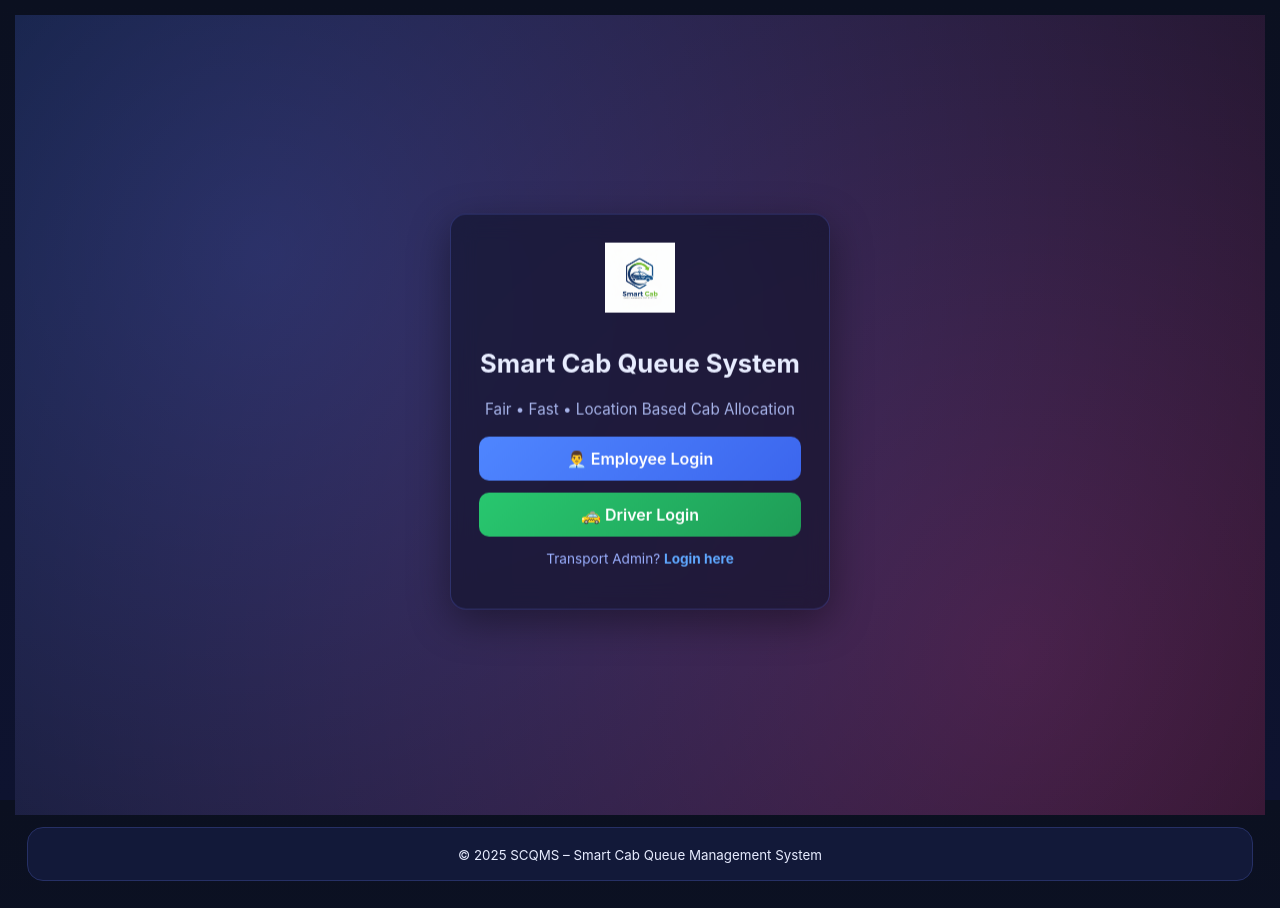
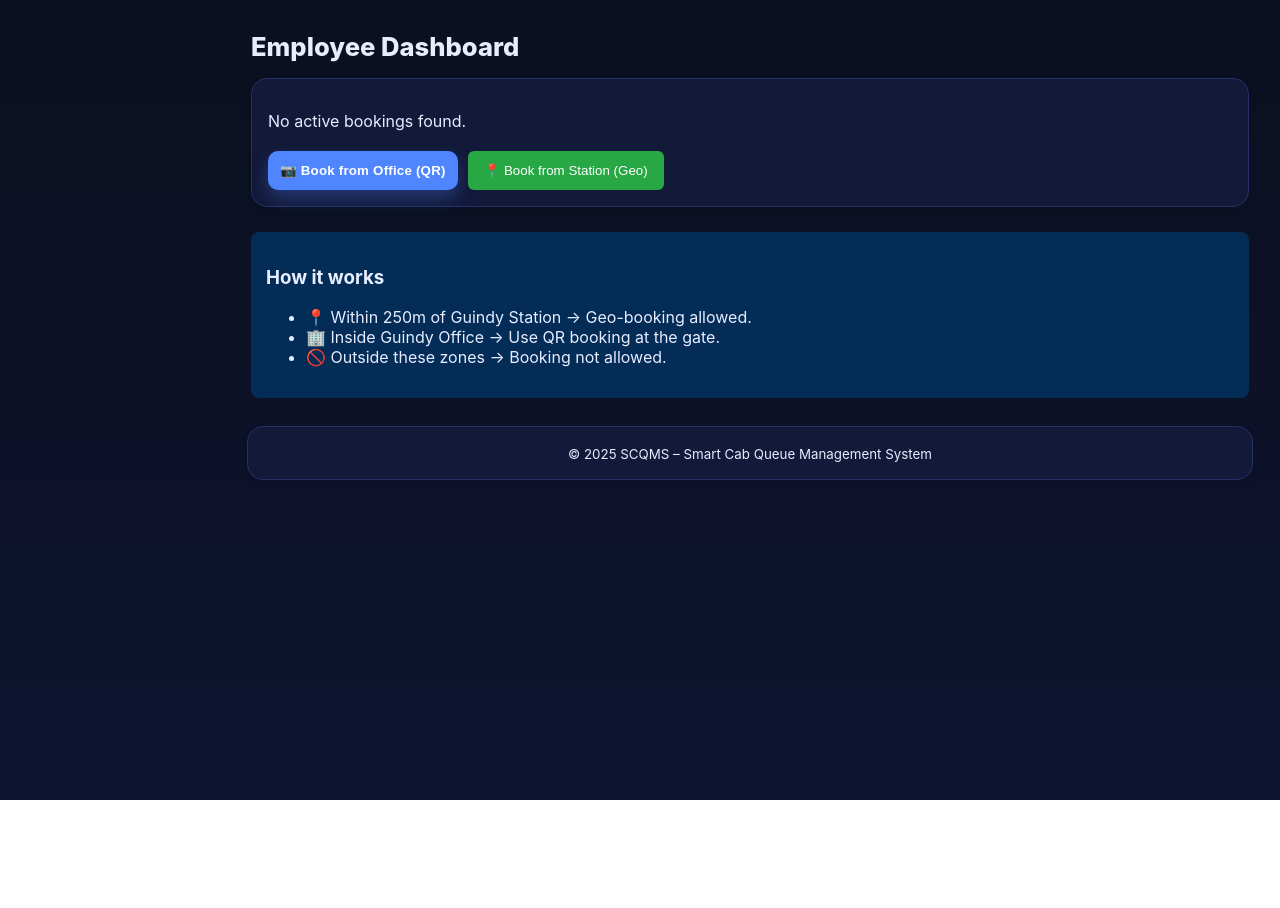
Before and after one commit to guru-projects/Smart-Cab-Queue-Management-System-SCQMS---Frontend, a React (Vite) app: page /employee/dashboard in a window 1280 px wide. Before the commit this address led to /. After the commit the page ends 800 px from the top, so only its background shows below. Built offline with nearby package versions, Linux system fonts and the light colour scheme; no server answers; sample sign-in values are in the browser's storage.

Commit message:
solved connectivity issues and setup empdashboard

```diff
--- a/src/App.jsx
+++ b/src/App.jsx
@@ -1,6 +1,13 @@
-import { BrowserRouter, Routes, Route, Navigate, useLocation } from "react-router-dom";
+import {
+  BrowserRouter,
+  Routes,
+  Route,
+  Navigate,
+  useLocation,
+} from "react-router-dom";
 import { AuthProvider, useAuth } from "./context/AuthContext";
 import { QueueProvider } from "./context/QueueContext";
+import ErrorBoundary from "./pages/ErrorBoundary";
 
 /* Components */
 import Sidebar from "./components/Sidebar";
@@ -39,9 +46,11 @@ function AppLayout() {
   const location = useLocation();
   const hideSidebarRoutes = [
     "/",
-    "/employee/login", "/employee/signup",
-    "/driver/login", "/driver/signup",
-    "/admin/login"
+    "/employee/login",
+    "/employee/signup",
+    "/driver/login",
+    "/driver/signup",
+    "/admin/login",
   ];
 
   const hideSidebar = hideSidebarRoutes.includes(location.pathname);
@@ -51,9 +60,9 @@ function AppLayout() {
       {/* Sidebar visible only after login */}
       {!hideSidebar && <Sidebar />}
 
-      <div style={{ marginLeft: !hideSidebar ? "220px" : "0", padding: "15px" }}>
+      <div
+        style={{ marginLeft: !hideSidebar ? "220px" : "0", padding: "15px" }}>
         <Routes>
-
           {/* HOME */}
           <Route path="/" element={<Home />} />
 
@@ -142,6 +151,7 @@ function AppLayout() {
 
 export default function App() {
   return (
+    <ErrorBoundary>
       <AuthProvider>
         <QueueProvider>
           <BrowserRouter>
@@ -149,5 +159,6 @@ export default function App() {
           </BrowserRouter>
         </QueueProvider>
       </AuthProvider>
+    </ErrorBoundary>
   );
 }
--- a/src/api/axiosInstance.js
+++ b/src/api/axiosInstance.js
@@ -1,3 +1,4 @@
+// src/api/axiosInstance.js
 import axios from "axios";
 
 const api = axios.create({
@@ -5,10 +6,30 @@ const api = axios.create({
   withCredentials: false,
 });
 
-api.interceptors.request.use((config) => {
-  const token = localStorage.getItem("token");
-  if (token) config.headers.Authorization = `Bearer ${token}`;
-  return config;
-});
+// ✅ Attach token automatically
+api.interceptors.request.use(
+  (config) => {
+    const token = localStorage.getItem("token");
+    if (token) config.headers.Authorization = `Bearer ${token}`;
+    return config;
+  },
+  (error) => Promise.reject(error)
+);
+
+// ✅ Handle expired JWTs
+api.interceptors.response.use(
+  (response) => response,
+  (error) => {
+    const status = error.response?.status;
+    if (status === 401) {
+      console.warn("⚠️ Token expired — redirecting to login...");
+      localStorage.removeItem("token");
+      if (!window.location.pathname.includes("/login")) {
+        window.location.href = "/employee/login";
+      }
+    }
+    return Promise.reject(error);
+  }
+);
 
 export default api;
--- a/src/api/bookingApi.js
+++ b/src/api/bookingApi.js
@@ -4,14 +4,12 @@ import api from "./axiosInstance";
 export const createBooking = (employeeId) =>
   api.post(`/api/bookings/create/${employeeId}`);
 
-export const getAllBookings = () =>
-  api.get("/api/bookings/all");
+export const getAllBookings = () => api.get("/api/bookings/all");
 
 export const getBookingsByEmployee = (employeeId) =>
   api.get(`/api/bookings/employee/${employeeId}`);
 
-export const assignNext = () =>
-  api.post("/api/bookings/assign-next");
+export const assignNext = () => api.post("/api/bookings/assign-next");
 
 export const completeBooking = (bookingId) =>
   api.put(`/api/bookings/complete/${bookingId}`);
--- a/src/context/AuthContext.jsx
+++ b/src/context/AuthContext.jsx
@@ -3,35 +3,47 @@ import React, { createContext, useContext, useEffect, useState } from "react";
 const AuthContext = createContext();
 
 export function AuthProvider({ children }) {
-  const [token, setToken] = useState(() => localStorage.getItem("scqms_token"));
-  const [user, setUser] = useState(() => {
-    try {
-      return JSON.parse(localStorage.getItem("scqms_user"));
-    } catch {
-      return null;
+  const [token, setToken] = useState(localStorage.getItem("token") || "");
+  const [user, setUser] = useState(null);
+
+  // ✅ Hydrate user from localStorage on reload
+  useEffect(() => {
+    const savedToken = localStorage.getItem("token");
+    const savedRole = localStorage.getItem("role");
+    const savedEmail = localStorage.getItem("email");
+    const savedName = localStorage.getItem("name");
+
+    if (savedToken && savedEmail) {
+      setToken(savedToken);
+      setUser({
+        role: savedRole?.toLowerCase(),
+        email: savedEmail,
+        name: savedName,
+      });
     }
+  }, []);
+
+function login(token, userData) {
+  // Save to localStorage first
+  localStorage.setItem("token", token);
+  localStorage.setItem("role", userData.role.toLowerCase());
+  localStorage.setItem("name", userData.name);
+  localStorage.setItem("email", userData.email);
+
+  // Immediately update state
+  setUser({
+    role: userData.role.toLowerCase(),
+    email: userData.email,
+    name: userData.name,
   });
+  setToken(token);
+}
 
-  useEffect(() => {
-    if (token) localStorage.setItem("scqms_token", token);
-    else localStorage.removeItem("scqms_token");
-  }, [token]);
-
-  useEffect(() => {
-    if (user) localStorage.setItem("scqms_user", JSON.stringify(user));
-    else localStorage.removeItem("scqms_user");
-  }, [user]);
-
-  function login(tokenValue, userObj) {
-    setToken(tokenValue);
-    setUser(userObj);
-  }
 
   function logout() {
-    setToken(null);
+    setToken("");
     setUser(null);
-    localStorage.removeItem("scqms_token");
-    localStorage.removeItem("scqms_user");
+    localStorage.clear();
   }
 
   return (
--- a/src/context/QueueContext.jsx
+++ b/src/context/QueueContext.jsx
@@ -1,32 +1,45 @@
-import { createContext, useContext, useEffect, useState } from "react";
-import { getAllBookings as queueStatus } from "../api/bookingApi";
+// src/context/QueueContext.jsx
+import React, { createContext, useContext, useState, useEffect } from "react";
+import { getAllBookings } from "../api/bookingApi";
 
 const QueueContext = createContext();
 
-export function QueueProvider({ children }) {
+export const QueueProvider = ({ children }) => {
   const [queue, setQueue] = useState([]);
+  const [loading, setLoading] = useState(false);
 
+  // ✅ Renamed & properly defined load function
+  const loadQueue = async () => {
+    try {
+      setLoading(true);
+      const token = localStorage.getItem("token");
+      if (!token) return;
+
+      const res = await getAllBookings();
+      if (Array.isArray(res.data)) {
+        setQueue(res.data);
+      } else {
+        console.warn("⚠️ Unexpected queue API response:", res.data);
+      }
+    } catch (err) {
+      console.error("🚨 Failed to fetch queue:", err);
+    } finally {
+      setLoading(false);
+    }
+  };
+
+  // ✅ Refresh queue every 10 seconds
   useEffect(() => {
-    let active = true;
-
-    async function load() {
-      try {
-        const res = await queueStatus();
-        if (active && res?.data?.queue) setQueue(res.data.queue);
-      } catch {}
-    }
-    load();
-    const id = setInterval(load, 10000);
-    return () => { active = false; clearInterval(id); };
+    loadQueue();
+    const interval = setInterval(loadQueue, 10000);
+    return () => clearInterval(interval);
   }, []);
 
   return (
-    <QueueContext.Provider value={{ queue, setQueue }}>
+    <QueueContext.Provider value={{ queue, setQueue, loading, reload: loadQueue }}>
       {children}
     </QueueContext.Provider>
   );
-}
+};
 
-export function useQueue() {
-  return useContext(QueueContext);
-}
+export const useQueue = () => useContext(QueueContext);
--- a/src/pages/Employee/DashBoard.jsx
+++ b/src/pages/Employee/DashBoard.jsx
@@ -1,8 +1,144 @@
+// src/pages/Employee/DashBoard.jsx
+import React, { useState, useEffect } from "react";
+import { useAuth } from "../../context/AuthContext";
+import { useNavigate } from "react-router-dom";
+import { getBookingsByEmployee, createBooking } from "../../api/bookingApi";
+import api from "../../api/axiosInstance";
+import "./EmpDashboard.css";
+
 export default function EmpDashboard() {
+  const { user } = useAuth();
+  const navigate = useNavigate();
+
+  const [activeBooking, setActiveBooking] = useState(null);
+  const [loading, setLoading] = useState(false);
+  const DEV_MODE = true;
+
+  const fetchActiveBooking = async () => {
+    try {
+      const token = localStorage.getItem("token");
+      if (!token) return;
+
+      const employeeId = user?.id || user?.employeeId || 3;
+      const res = await getBookingsByEmployee(employeeId);
+
+      // ✅ Defensive parsing fix
+      const allBookings = Array.isArray(res.data) ? res.data : [];
+      if (!Array.isArray(res.data)) {
+        console.warn("⚠️ Bookings API did not return an array:", res.data);
+      }
+
+      const latest = allBookings
+        .reverse()
+        .find((b) => b.status !== "COMPLETED");
+      setActiveBooking(latest || null);
+    } catch (err) {
+      console.warn("⚠️ Failed to fetch booking:", err);
+    }
+  };
+
+  useEffect(() => {
+    if (!localStorage.getItem("token")) return;
+    fetchActiveBooking();
+    const interval = setInterval(fetchActiveBooking, 10000);
+    return () => clearInterval(interval);
+  }, []);
+
+  const handleLocationBooking = async () => {
+    try {
+      setLoading(true);
+      let latitude, longitude;
+
+      if (DEV_MODE) {
+        latitude = 13.0108;
+        longitude = 80.22;
+      } else {
+        const pos = await new Promise((resolve, reject) =>
+          navigator.geolocation.getCurrentPosition(resolve, reject)
+        );
+        latitude = pos.coords.latitude;
+        longitude = pos.coords.longitude;
+      }
+
+      const verifyRes = await api.post("/api/location/verify", {
+        lat: latitude,
+        lon: longitude,
+      });
+
+      if (verifyRes.data.allowed) {
+        const employeeId = user?.id || user?.employeeId || 3;
+        const bookingRes = await createBooking(employeeId);
+
+        if (bookingRes.status === 200 || bookingRes.status === 201) {
+          alert("🚕 Cab booked successfully!");
+          setActiveBooking(bookingRes.data);
+        }
+      } else {
+        alert("❌ You are outside the booking zone.");
+      }
+    } catch (err) {
+      console.error("🚨 Error booking cab:", err);
+      alert("⚠️ Something went wrong during booking.");
+    } finally {
+      setLoading(false);
+    }
+  };
+
   return (
     <div className="container">
       <h2 className="page-title">Employee Dashboard</h2>
-      <div className="card">Book cab, see queue status, ETA, return cab QR, etc.</div>
+
+      {activeBooking ? (
+        <div className="card active-booking">
+          <h3>🚕 Active Booking</h3>
+          <p>
+            <b>Status:</b> {activeBooking.status}
+          </p>
+          <p>
+            <b>Cab:</b> {activeBooking.cab?.number || "Assigning..."}
+          </p>
+          <p>
+            <b>Driver:</b> {activeBooking.cab?.driver?.name || "Pending..."}
+          </p>
+          <p>
+            <b>Pickup:</b> {activeBooking.pickupLocation}
+          </p>
+          <p>
+            <b>Booking ID:</b> {activeBooking.id}
+          </p>
+
+          <button className="btn-secondary" onClick={fetchActiveBooking}>
+            🔁 Refresh Now
+          </button>
+        </div>
+      ) : (
+        <div className="card">
+          <p>No active bookings found.</p>
+          <div className="quick-actions">
+            <button
+              className="btn-primary"
+              onClick={() => navigate("/employee/qr")}>
+              📷 Book from Office (QR)
+            </button>
+
+            <button
+              className="btn-secondary"
+              onClick={handleLocationBooking}
+              disabled={loading}>
+              {loading ? "Booking..." : "📍 Book from Station (Geo)"}
+            </button>
+          </div>
+        </div>
+      )}
+
+      <div className="info-section">
+        <h3>How it works</h3>
+        <ul>
+          <li>📍 Within 250m of Guindy Station → Geo-booking allowed.</li>
+          <li>🏢 Inside Guindy Office → Use QR booking at the gate.</li>
+          <li>🚫 Outside these zones → Booking not allowed.</li>
+        </ul>
+      </div>
     </div>
   );
 }
--- /dev/null
+++ b/src/pages/Employee/EmpDashboard.css
@@ -0,0 +1,118 @@
+.emp-dashboard {
+  display: flex;
+  flex-direction: column;
+  gap: 18px;
+}
+
+.page-title {
+  font-size: 1.8rem;
+  font-weight: bold;
+}
+
+.page-subtitle {
+  color: #666;
+  margin-bottom: 15px;
+}
+
+.quick-actions {
+  display: flex;
+  gap: 12px;
+}
+
+.card {
+  background: #e28686;
+  padding: 18px;
+  border-radius: 12px;
+  box-shadow: 0 2px 5px rgba(0, 0, 0, 0.1);
+}
+
+.btn-primary,
+.btn-secondary {
+  padding: 10px 18px;
+  border-radius: 8px;
+  text-decoration: none;
+  color: white;
+  font-weight: 600;
+}
+
+.btn-primary {
+  background: #007bff;
+}
+
+.btn-secondary {
+  background: #6c757d;
+}
+
+.status.completed {
+  color: green;
+}
+.status.cancelled {
+  color: red;
+}
+.status.pending {
+  color: orange;
+}
+
+.view-all-link {
+  display: inline-block;
+  margin-top: 8px;
+  color: #007bff;
+  text-decoration: none;
+  font-weight: 500;
+}
+.container {
+  padding: 20px;
+}
+
+.page-title {
+  font-size: 24px;
+  margin-bottom: 15px;
+}
+
+.card {
+  background: #fff;
+  border-radius: 12px;
+  padding: 20px;
+  box-shadow: 0 2px 6px rgba(0, 0, 0, 0.1);
+}
+
+.quick-actions {
+  margin-top: 20px;
+  display: flex;
+  gap: 10px;
+}
+
+.btn-primary,
+.btn-secondary {
+  padding: 10px 16px;
+  border-radius: 6px;
+  border: none;
+  cursor: pointer;
+  font-weight: 500;
+  transition: 0.2s;
+}
+
+.btn-primary {
+  background-color: #007bff;
+  color: #fff;
+}
+
+.btn-primary:hover {
+  background-color: #0056b3;
+}
+
+.btn-secondary {
+  background-color: #28a745;
+  color: #fff;
+}
+
+.btn-secondary:hover {
+  background-color: #1f7a34;
+}
+
+.info-section {
+  margin-top: 25px;
+  background: #032c57;
+  padding: 15px;
+  border-radius: 8px;
+}
--- /dev/null
+++ b/src/pages/ErrorBoundary.jsx
@@ -0,0 +1,23 @@
+import React from "react";
+
+export default class ErrorBoundary extends React.Component {
+  constructor(props) {
+    super(props);
+    this.state = { hasError: false };
+  }
+
+  static getDerivedStateFromError(error) {
+    return { hasError: true };
+  }
+
+  componentDidCatch(error, info) {
+    console.error("🚨 Caught error:", error, info);
+  }
+
+  render() {
+    if (this.state.hasError) {
+      return <h3>⚠️ Something went wrong. Please refresh.</h3>;
+    }
+    return this.props.children;
+  }
+}
```
Lines whose indentation alone changed are shown as unchanged.
